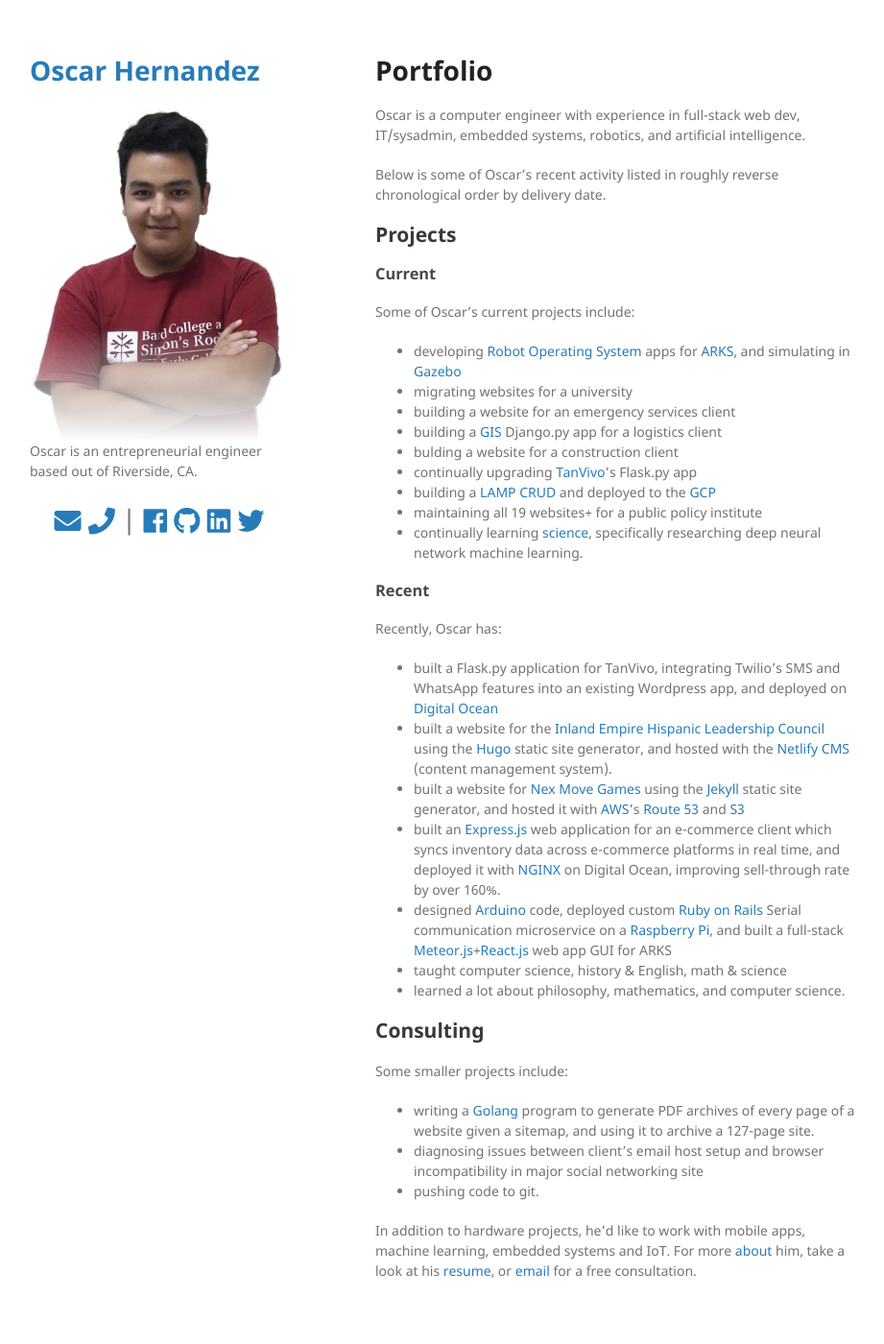
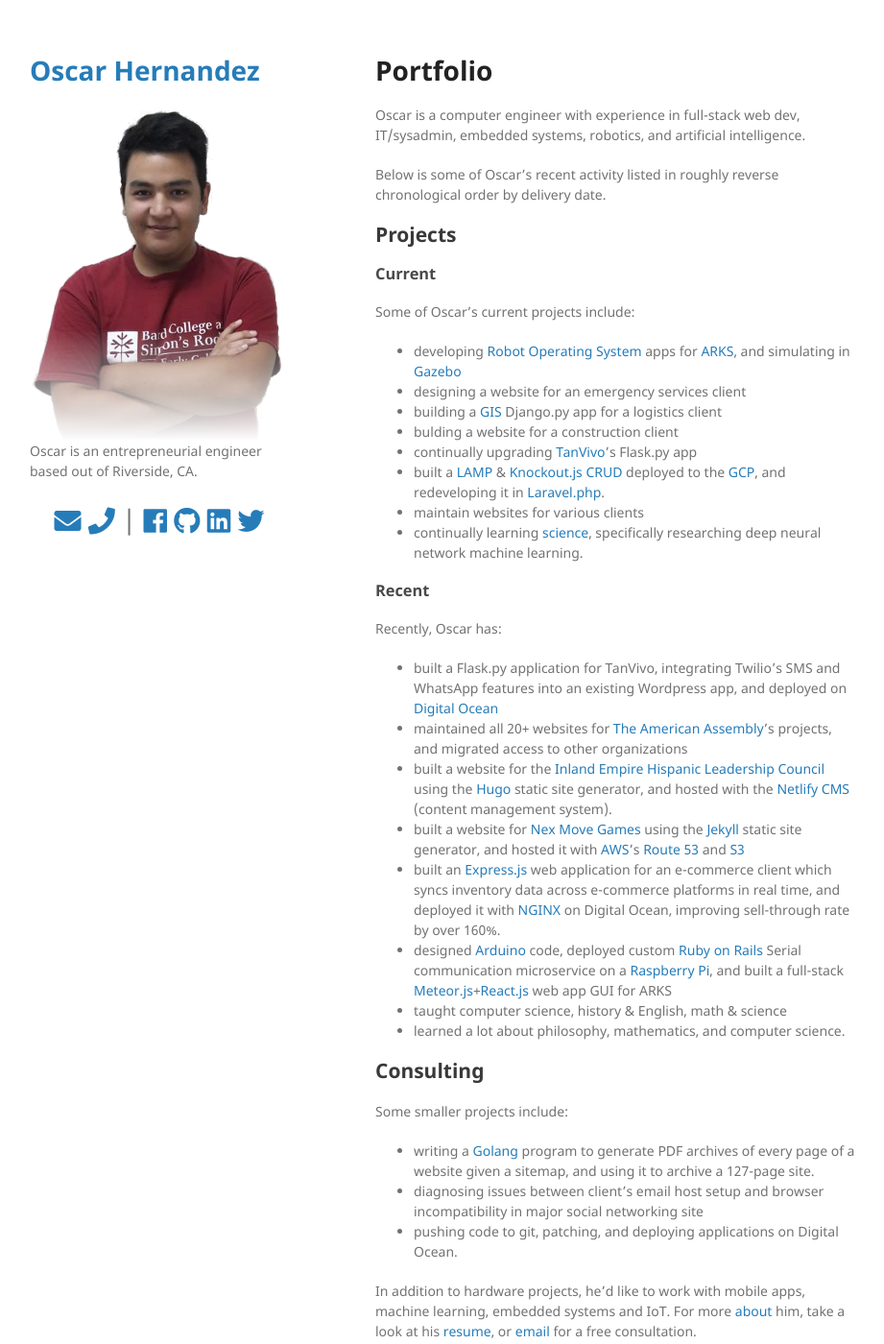
Before and after one commit to mathemonads/mathemonads.github.io, a Jekyll site: the page built from portfolio/index.md, in a window 1280 px wide and 1400 px high. Shown: the whole window at 96% size, without its empty margins (179-1100 px from the left). Built offline with Jekyll 4.4.1, drawn with Linux system fonts in a browser that asks for light colours; nearby versions of some CDN libraries.

Commit message:
update portfolio

```diff
--- a/portfolio/index.md
+++ b/portfolio/index.md
@@ -14,18 +14,18 @@ Below is some of Oscar's recent activity listed in roughly reverse chronological
 
 Some of Oscar's current projects include:
 - developing [Robot Operating System](https://wiki.ros.org/) apps for [ARKS](https://arks.tech/), and simulating in [Gazebo](http://gazebosim.org/ "Gazebo")
-- migrating websites for a university
-- building a website for an emergency services client
+- designing a website for an emergency services client
 - building a [GIS](https://en.wikipedia.org/wiki/Geographic_information_system "Geopgraphic information system") Django.py app for a logistics client
 - bulding a website for a construction client
 - continually upgrading [TanVivo](https://tanvivo.com/)'s Flask.py app
-- building a [LAMP](https://en.wikipedia.org/wiki/LAMP_%28software_bundle%29 "Linux Apache MySQL PHP") [CRUD](https://en.wikipedia.org/wiki/Create%2C_read%2C_update_and_delete "Create, read, update, and delete") and deployed to the [GCP](https://cloud.google.com/ "Google Cloud Platform")
-- maintaining all 19 websites+ for a public policy institute
+- built a [LAMP](https://en.wikipedia.org/wiki/LAMP_%28software_bundle%29 "Linux Apache MySQL PHP") & [Knockout.js](https://knockoutjs.com/) [CRUD](https://en.wikipedia.org/wiki/Create%2C_read%2C_update_and_delete "Create, read, update, and delete") deployed to the [GCP](https://cloud.google.com/ "Google Cloud Platform"), and redeveloping it in [Laravel.php](https://laravel.com/).
+- maintain websites for various clients
 - continually learning [science](/blog/science), specifically researching deep neural network machine learning.
 
 ### Recent
 Recently, Oscar has:
 - built a Flask.py application for TanVivo, integrating Twilio's SMS and WhatsApp features into an existing Wordpress app, and deployed on [Digital Ocean](https://www.digitalocean.com/ "Digital Ocean: Cloud Computing, Simplicity at Scale")
+- maintained all 20+ websites for [The American Assembly](https://americanassembly.org/)'s projects, and migrated access to other organizations
 - built a website for the [Inland Empire Hispanic Leadership Council](http://iehlc.org "Inland Empire Hispanic Leadership Council") using the [Hugo](https://gohugo.io/ "Hugo") static site generator, and hosted with the [Netlify CMS](https://www.netlifycms.org/ "Netlify CMS") (content management system).
 - built a website for [Nex Move Games](http://www.nexmovegames.com "Nex Move Games") using the [Jekyll](https://jekyllrb.com/ "Jekyll") static site generator, and hosted it with [AWS](https://aws.amazon.com/)'s [Route 53](https://aws.amazon.com/route53/) and [S3](https://aws.amazon.com/s3/)
 - built an [Express.js](https://expressjs.com/ "Express web framework for Node.js") web application for an e-commerce client which syncs inventory data across e-commerce platforms in real time, and deployed it with [NGINX](https://nginx.org/ "nginx") on Digital Ocean, improving sell-through rate by over 160%.
@@ -37,7 +37,7 @@ Recently, Oscar has:
 Some smaller projects include:
 - writing a [Golang](http://golang.com "The Go Programming Language") program to generate PDF archives of every page of a website given a sitemap, and using it to archive a 127-page site.
 - diagnosing issues between client's email host setup and browser incompatibility in major social networking site
-- pushing code to git.
+- pushing code to git, patching, and deploying applications on Digital Ocean.
 
 In addition to hardware projects, he'd like to work with mobile apps, machine learning, embedded systems and IoT.
 For more [about](/index#about) him, take a look at his [resume](/assets/docs/resume.pdf), or [email](mailto:{{site.email}} "{{site.email}}") for a free consultation.
```
